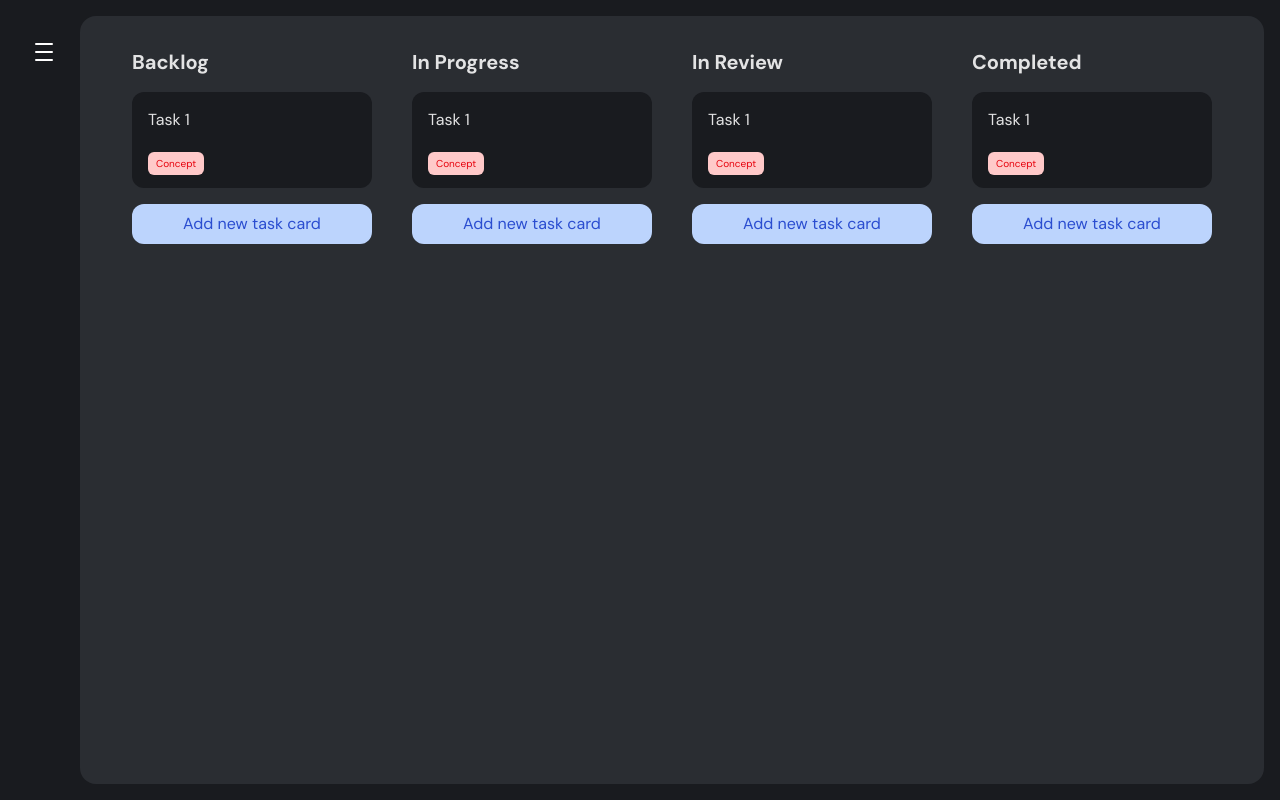
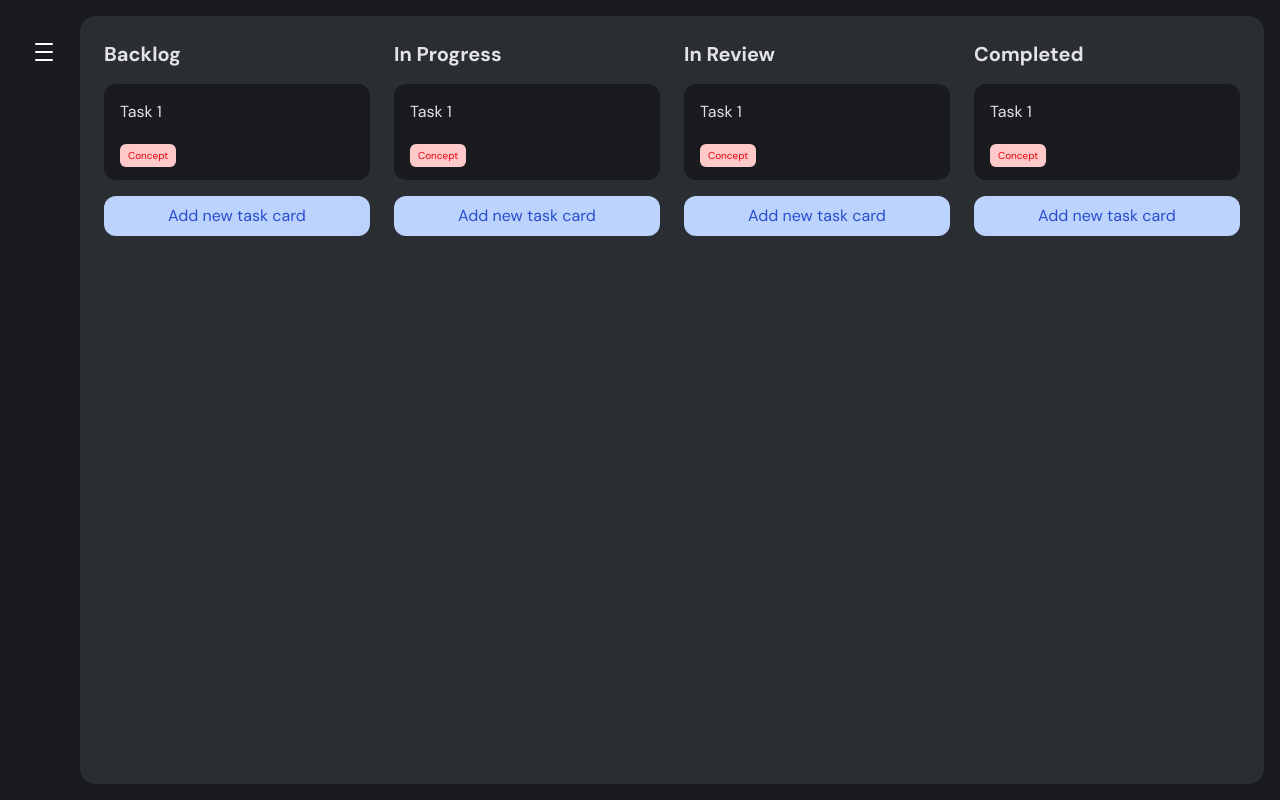
Before and after one commit to omar15hr/task-manager-app, a React (Vite) app: page / in a window 1280 px wide. Built offline with nearby package versions, Linux system fonts and the light colour scheme; a web font is replaced by a local one.

Commit message:
Acomode el width de las cards

```diff
--- a/src/components/taskBoard/TaskBoard.tsx
+++ b/src/components/taskBoard/TaskBoard.tsx
@@ -11,8 +11,8 @@ export default function TaskBoard({ isSidebarOpen }: ContentProps) {
         isSidebarOpen ? "ml-80" : "ml-16"
       }`}
     >
-      <div className="p-6 bg-[#2A2D32] h-[calc(100vh-2rem)] rounded-2xl">
-        <div className="flex flex-wrap gap-6 items-center justify-center">
+      <div className="p-3 bg-[#2A2D32] h-[calc(100vh-2rem)] rounded-2xl">
+        <div className="flex gap-6 p-3">
           {["Backlog", "In Progress", "In Review", "Completed"].map(
             (status) => (
               <TaskColumn key={status} status={status} />
--- a/src/components/taskBoard/TaskColumn.tsx
+++ b/src/components/taskBoard/TaskColumn.tsx
@@ -1,6 +1,6 @@
 export const TaskColumn = ({ status }: { status: string }) => {
   return (
-    <div className="flex flex-col gap-4 p-2 w-64 h-[calc(100vh-5rem)]">
+    <div className="flex flex-col gap-4 w-80 h-[calc(100vh-5rem)]">
       <div className="text-xl font-bold">{status}</div>
       <div className="bg-[#191B1F] rounded-xl p-4 h-24 cursor-pointer flex flex-col gap-5">
         <h4>Task 1</h4>
```
